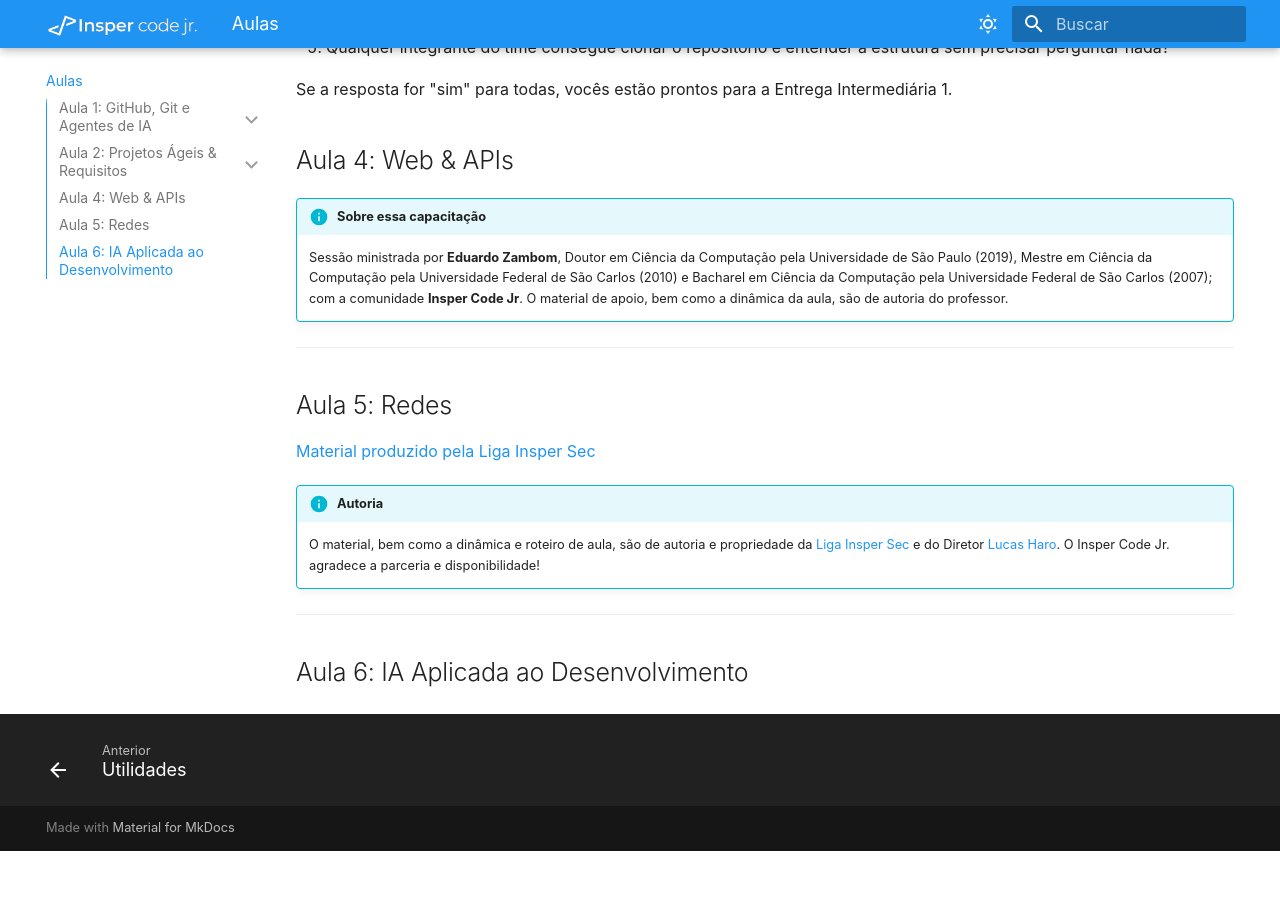
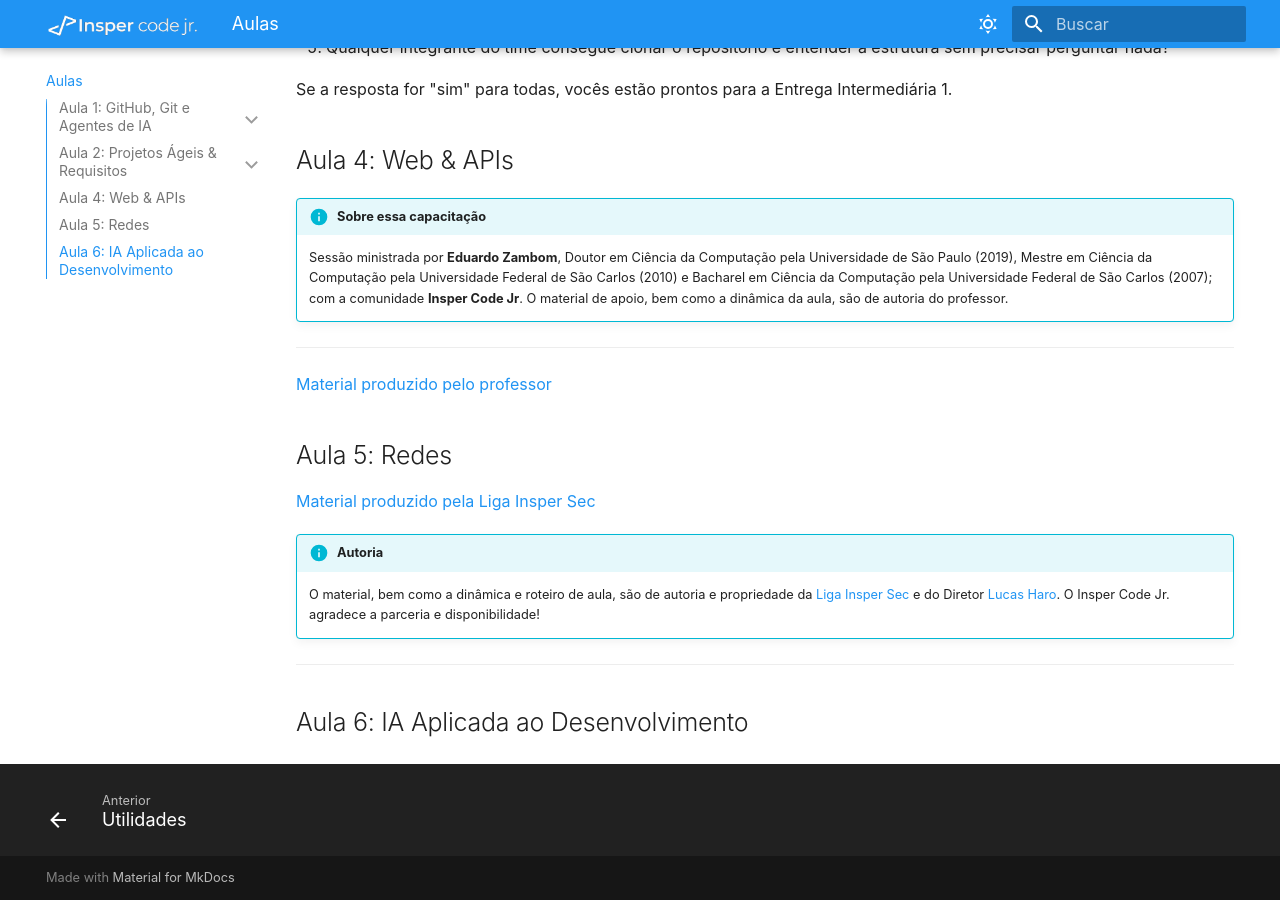
Before and after one commit to InsperCodeJr/material-didatico-26-2, an MkDocs documentation site: the page built from docs/aulas.md, in a window 1280 px wide and 900 px high, scrolled down 16761 px. Built offline with MkDocs 1.6.1 and Material for MkDocs 9.7.7, drawn with Linux system fonts in a browser that asks for light colours; before the commit the page ends 17612 px from its top, so only the background shows below that.

Commit message:
feat: aulas 4 e 5

```diff
--- a/docs/aulas.md
+++ b/docs/aulas.md
@@ -641,6 +641,9 @@ Se a resposta for "sim" para todas, vocês estão prontos para a Entrega Interme
     Sessão ministrada por **Eduardo Zambom**, Doutor em Ciência da Computação pela Universidade de São Paulo (2019), Mestre em Ciência da Computação pela Universidade Federal de São Carlos (2010) e Bacharel em Ciência da Computação pela Universidade Federal de São Carlos (2007); com a comunidade **Insper Code Jr**. O material de apoio, bem como a dinâmica da aula, são de autoria do professor.
 ---
 
+[Material produzido pelo professor](https://github.com/ezambomsantana/insper-code-web-apis-2)
+
+
 ## Aula 5: Redes
 [Material produzido pela Liga Insper Sec](https://gitinspersec.github.io/site/aulas/redTeam/aula3/protocolos_tcp/)
 
```
